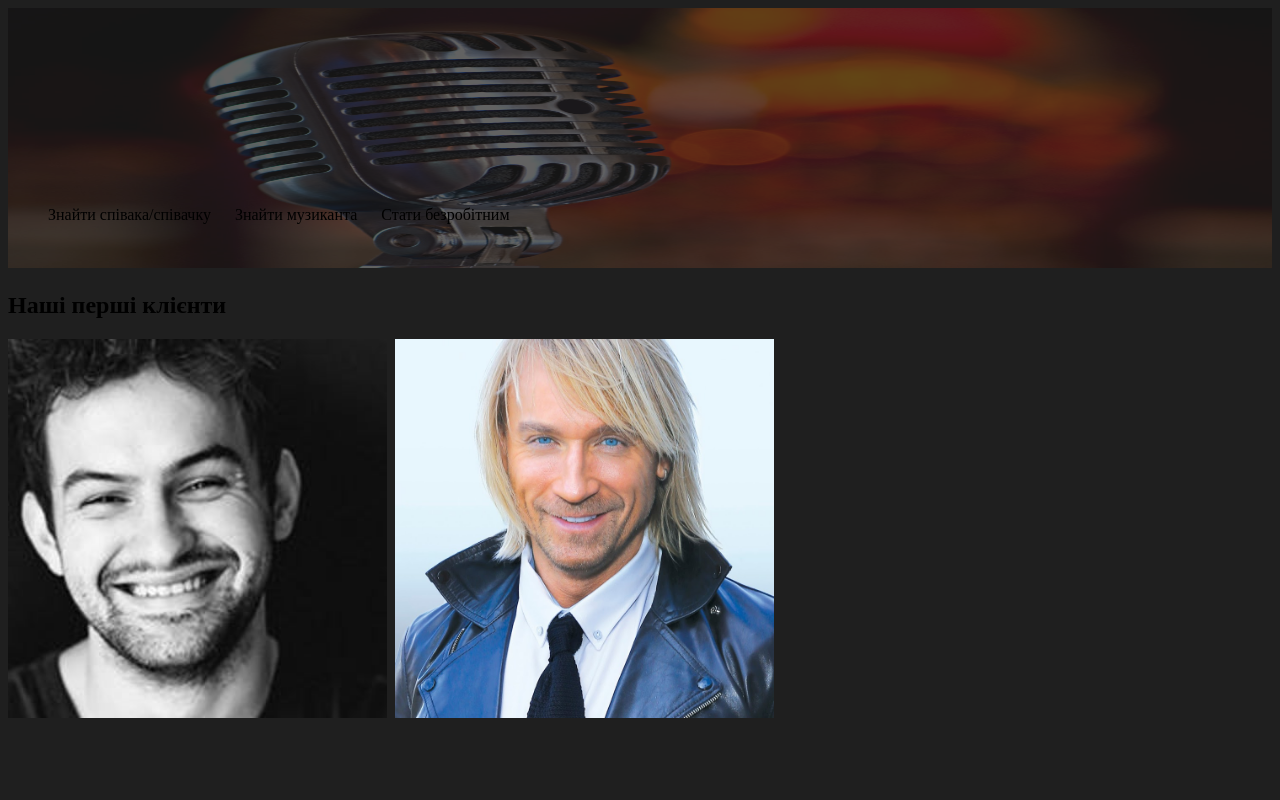
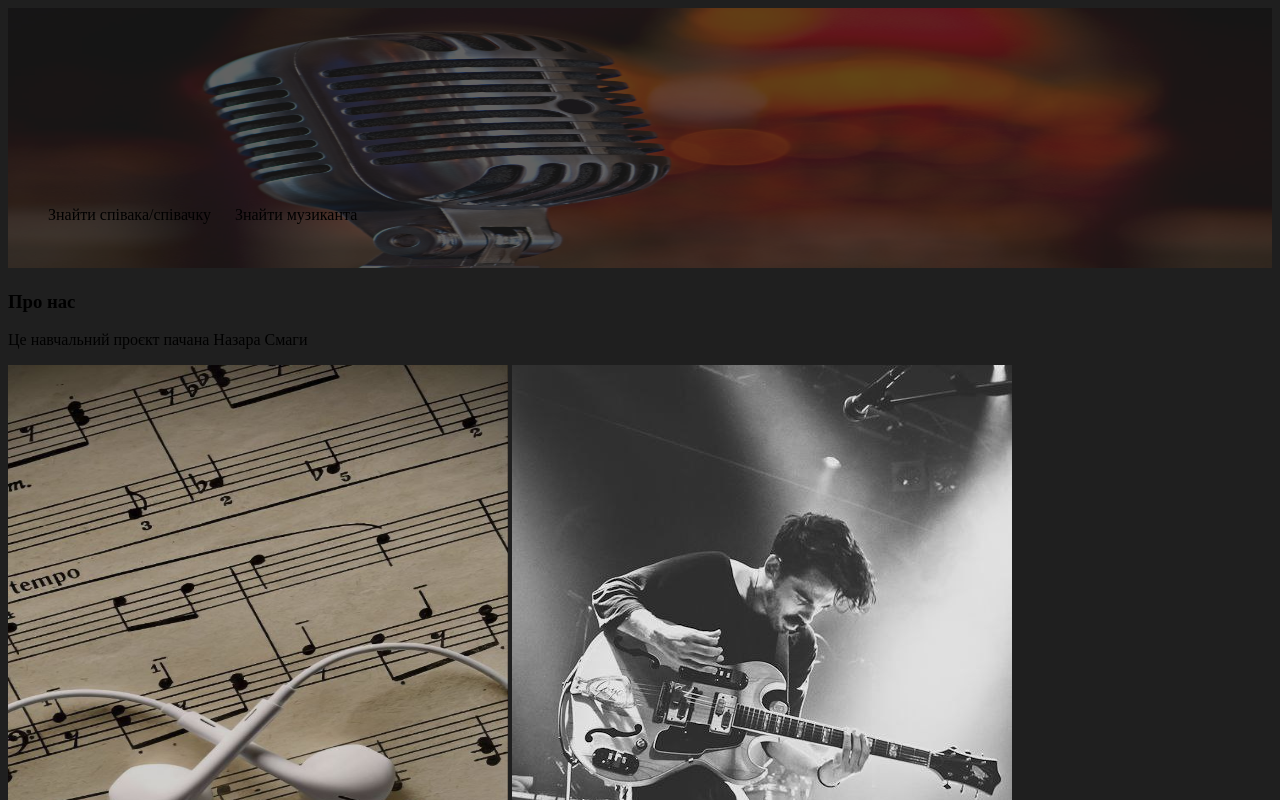
Before and after one commit to NazarSmaga/webdev, a plain HTML site: page index.html in a window 1280 px wide. Shown: the top 800 px of the page. Drawn offline with Linux system fonts and the light colour scheme.

Commit message:
added some stuff

```diff
--- a/index.html
+++ b/index.html
@@ -11,15 +11,14 @@
     <ol>
       <li>Знайти співака/співачку</li>
       <li>Знайти музиканта</li>
-      <li>Стати безробітним</li>
     </ol>
   </header>
   <div class="main_body">
     <div class="main_body_element">
-      <h2>Наші перші клієнти</h2>
-      <img src="images/Olezhka1.jpg" alt="" width="30%">
-      <img src="images/chachka" alt="">
-      <img src="images/Olezhka2.jpeg" alt="" width="30%">
+      <h3>Про нас</h3>
+      <p>Це навчальний проєкт пачана Назара Смаги</p>
+      <img src="images/Музика_серце_пачана.jpg" alt="" width="500" height="753">
+      <img src="images/фреді.jpg" alt="" width="500" height="753">
     </div>
   </div>
 </body>
```
Also changed, not shown: images/Olezhka1.jpg (deleted), images/Olezhka2.jpeg (deleted), images/Музика_серце_пачана.jpg (added), images/фреді.jpg (added).
